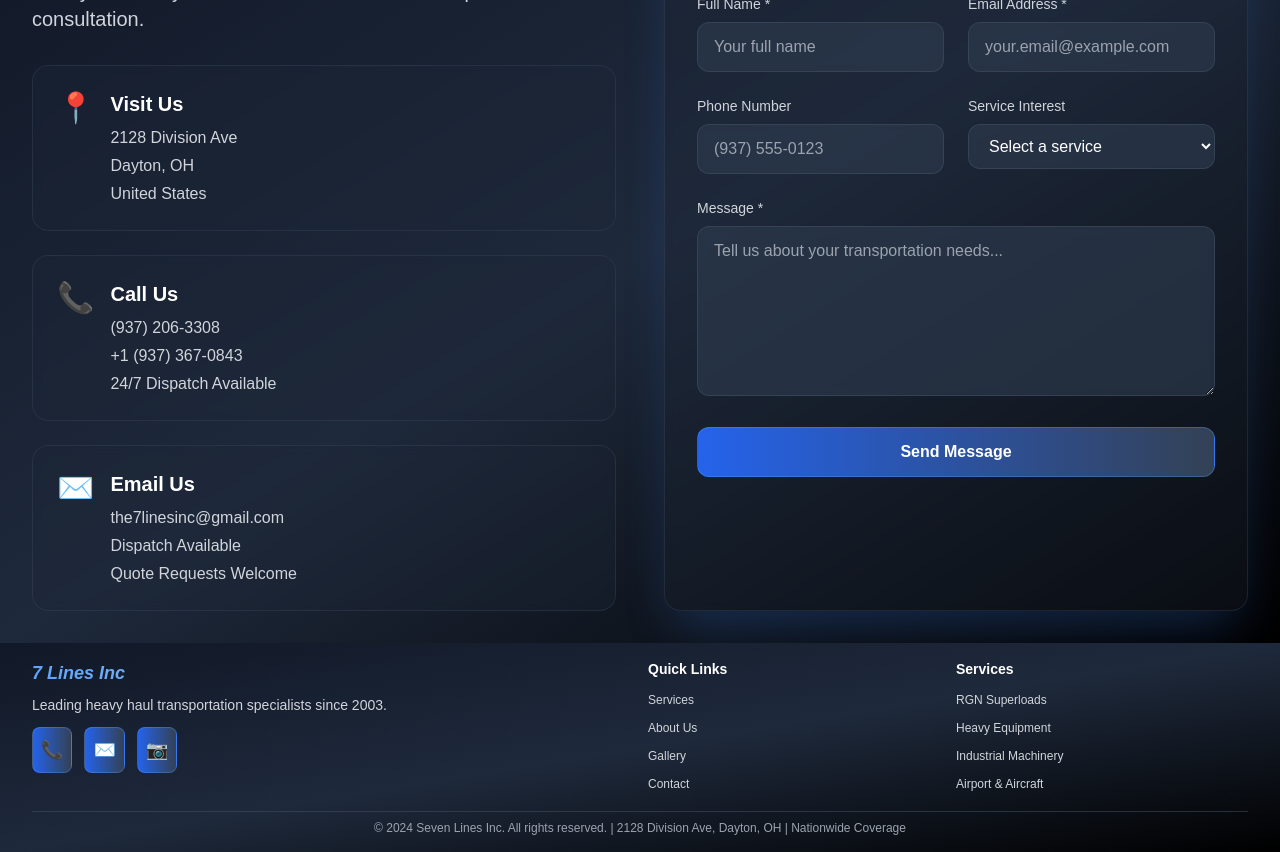
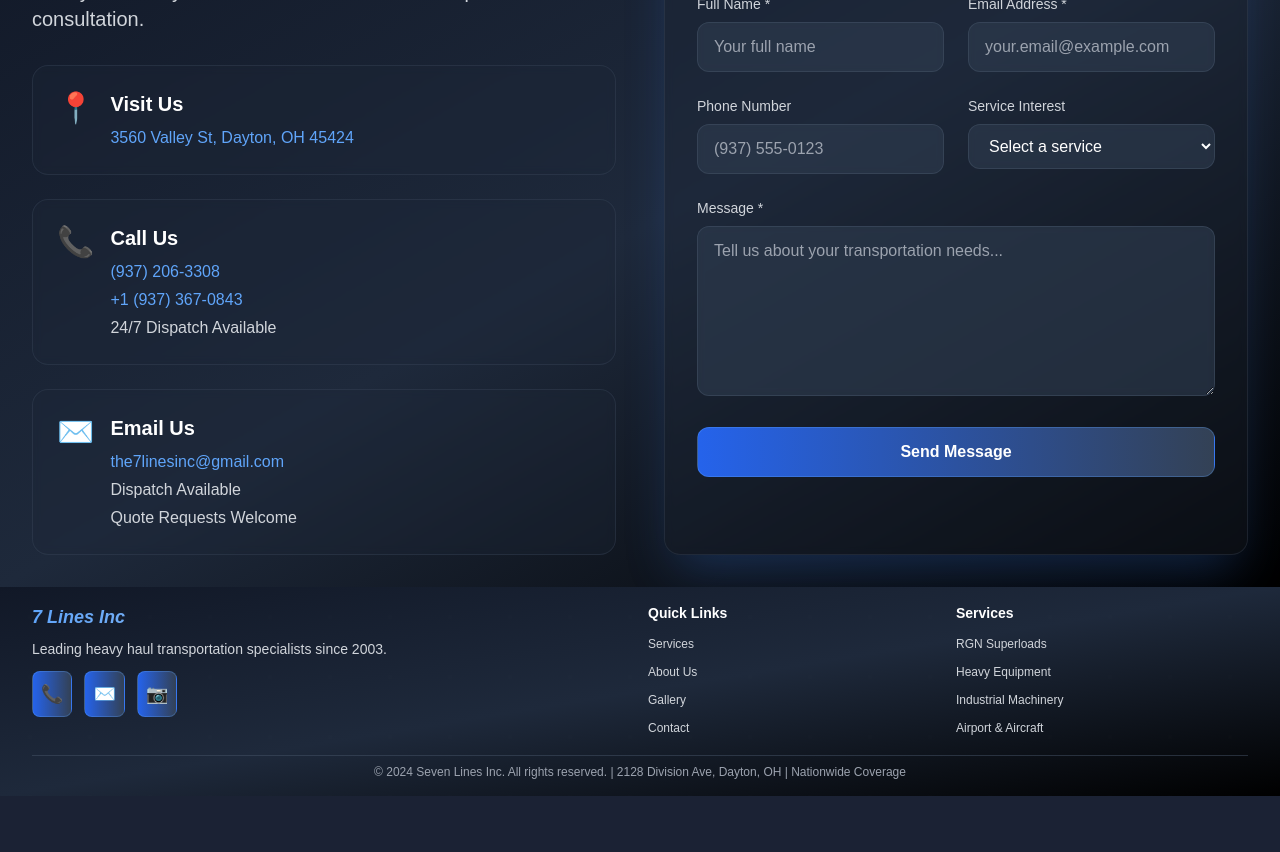
Before and after one commit to workoholyguy/seven-lines, a Next.js app: page /about in a window 1280 px wide. Shown: the part 4200-5052 px from the top of the page. After the commit the page ends 4996 px from the top, so only its background shows below. Built offline with nearby package versions, Linux system fonts and the light colour scheme.

Commit message:
Changed the styling

```diff
--- a/app/components/ContactForm.tsx
+++ b/app/components/ContactForm.tsx
@@ -61,17 +61,27 @@
     {
       icon: "📍",
       title: "Visit Us",
-      details: ["2128 Division Ave", "Dayton, OH", "United States"]
+      details: [
+        { text: "3560 Valley St, Dayton, OH 45424", action: "map", url: "https://maps.google.com/?q=3560+Valley+St+Dayton+OH" },
+      ]
     },
     {
       icon: "📞",
       title: "Call Us",
-      details: ["(937) 206-3308", "+1 (937) 367-0843", "24/7 Dispatch Available"]
+      details: [
+        { text: "(937) 206-3308", action: "tel", url: "tel:9372063308" },
+        { text: "+1 (937) 367-0843", action: "tel", url: "tel:+19373670843" },
+        { text: "24/7 Dispatch Available", action: "none" }
+      ]
     },
     {
       icon: "✉️",
       title: "Email Us",
-      details: ["the7linesinc@gmail.com", "Dispatch Available", "Quote Requests Welcome"]
+      details: [
+        { text: "the7linesinc@gmail.com", action: "email", url: "mailto:the7linesinc@gmail.com" },
+        { text: "Dispatch Available", action: "none" },
+        { text: "Quote Requests Welcome", action: "none" }
+      ]
     }
   ];
 
@@ -120,7 +130,25 @@
                     <h3 className="text-xl font-bold text-white mb-2">{info.title}</h3>
                     <div className="space-y-1">
                       {info.details.map((detail, detailIndex) => (
-                        <p key={detailIndex} className="text-gray-300">{detail}</p>
+                        <p key={detailIndex} className="text-gray-300">
+                          {detail.action === "none" ? (
+                            detail.text
+                          ) : (
+                            <a
+                              href={detail.url}
+                              target={detail.action === "map" ? "_blank" : "_self"}
+                              rel={detail.action === "map" ? "noopener noreferrer" : ""}
+                              className="text-blue-400 hover:text-blue-300 hover:underline transition-colors duration-200 cursor-pointer"
+                              title={
+                                detail.action === "tel" ? "Click to call" :
+                                detail.action === "email" ? "Click to email" :
+                                detail.action === "map" ? "Click to open in maps" : ""
+                              }
+                            >
+                              {detail.text}
+                            </a>
+                          )}
+                        </p>
                       ))}
                     </div>
                   </div>
--- a/app/components/Footer.tsx
+++ b/app/components/Footer.tsx
@@ -32,7 +32,7 @@
               <motion.a
                 whileHover={{ scale: 1.1 }}
                 whileTap={{ scale: 0.95 }}
-                href="mailto:7linesinc@gmail.com"
+                href="mailto:the7linesinc@gmail.com"
                 className="bg-gradient-to-r from-blue-600 to-slate-700 text-white p-2 rounded-lg hover:shadow-lg hover:shadow-blue-500/25 transition-all duration-300 border border-blue-400/30"
               >
                 <span className="text-lg">✉️</span>
--- a/app/gallery/page.tsx
+++ b/app/gallery/page.tsx
@@ -32,7 +32,7 @@
       description: "Transportation of airport equipment and aircraft components to maintenance facilities",
       image: "/gallery34.jpg",
       location: "Cleveland Hopkins International Airport",
-      weight: "85,000 lbs",
+      weight: "285,000 lbs",
       distance: "450 miles"
     },
     {
@@ -42,7 +42,7 @@
       description: "Heavy construction equipment transport including excavators and bulldozers",
       image: "/gallery6.jpg",
       location: "Colorado Construction Site",
-      weight: "120,000 lbs",
+      weight: "320,000 lbs",
       distance: "320 miles"
     },
     {
@@ -52,7 +52,7 @@
       description: "Large industrial machinery transport for manufacturing facility",
       image: "/gallery29.jpeg",
       location: "Michigan Factory",
-      weight: "95,000 lbs",
+      weight: "295,000 lbs",
       distance: "280 miles"
     },
     {
@@ -62,7 +62,7 @@
       description: "Transportation of oil rig components to drilling site",
       image: "/gallery24.jpeg",
       location: "North Dakota Oil Field",
-      weight: "150,000 lbs",
+      weight: "450,000 lbs",
       distance: "600 miles"
     },
     {
@@ -72,7 +72,7 @@
       description: "Large bridge components transport for infrastructure project",
       image: "/gallery32.jpg",
       location: "Ohio Infrastructure Project",
-      weight: "180,000 lbs",
+      weight: "380,000 lbs",
       distance: "520 miles"
     },
     {
@@ -82,7 +82,7 @@
       description: "Heavy mining equipment transport to remote mining site",
       image: "/gallery7.jpg",
       location: "Wyoming Mining Site",
-      weight: "200,000 lbs",
+      weight: "400,000 lbs",
       distance: "750 miles"
     },
     {
@@ -92,7 +92,7 @@
       description: "Transport of aircraft components and parts",
       image: "/gallery26.jpeg",
       location: "Aircraft Manufacturing",
-      weight: "75,000 lbs",
+      weight: "375,000 lbs",
       distance: "290 miles"
     },
     {
@@ -102,7 +102,7 @@
       description: "Specialized transport of heavy machinery and industrial equipment",
       image: "/gallery21.jpeg",
       location: "Texas Industrial Complex",
-      weight: "140,000 lbs",
+      weight: "340,000 lbs",
       distance: "380 miles"
     },
     {
@@ -112,7 +112,7 @@
       description: "Transport of precision manufacturing equipment and machinery",
       image: "/gallery25.jpeg",
       location: "California Manufacturing Plant",
-      weight: "90,000 lbs",
+      weight: "390,000 lbs",
       distance: "320 miles"
     },
     {
@@ -122,7 +122,7 @@
       description: "Transport of pipeline construction equipment and materials",
       image: "/gallery18.jpeg",
       location: "Alaska Pipeline Project",
-      weight: "130,000 lbs",
+      weight: "330,000 lbs",
       distance: "680 miles"
     },
     {
@@ -132,7 +132,7 @@
       description: "Transport of highway construction equipment and materials",
       image: "/gallery14.jpg",
       location: "Interstate Highway Project",
-      weight: "170,000 lbs",
+      weight: "370,000 lbs",
       distance: "480 miles"
     },
     {
@@ -142,7 +142,7 @@
       description: "Transport of large excavation and mining equipment",
       image: "/gallery15.jpg",
       location: "Mining Operation Site",
-      weight: "190,000 lbs",
+      weight: "390,000 lbs",
       distance: "720 miles"
     },
     {
@@ -152,7 +152,7 @@
       description: "Transport of heavy crane equipment and lifting machinery",
       image: "/gallery18.jpeg",
       location: "Construction Site",
-      weight: "155,000 lbs",
+      weight: "355,000 lbs",
       distance: "440 miles"
     },
     {
@@ -162,7 +162,7 @@
       description: "Transport of factory equipment and production machinery",
       image: "/gallery19.jpeg",
       location: "Manufacturing Facility",
-      weight: "100,000 lbs",
+      weight: "300,000 lbs",
       distance: "290 miles"
     },
     {
@@ -172,7 +172,7 @@
       description: "Secure transport of armored vehicles and military equipment",
       image: "/gallery33.jpg",
       location: "Military Installation",
-      weight: "135,000 lbs",
+      weight: "335,000 lbs",
       distance: "460 miles"
     },
     {
@@ -182,7 +182,7 @@
       description: "Transport of bridge construction materials and equipment",
       image: "/gallery22.jpeg",
       location: "Bridge Construction Project",
-      weight: "175,000 lbs",
+      weight: "475,000 lbs",
       distance: "510 miles"
     },
     {
@@ -192,7 +192,7 @@
       description: "Transport of various heavy construction equipment",
       image: "/gallery26.jpeg",
       location: "Construction Project",
-      weight: "160,000 lbs",
+      weight: "560,000 lbs",
       distance: "470 miles"
     },
     {
@@ -202,7 +202,7 @@
       description: "Transport of industrial components and manufacturing equipment",
       image: "/gallery27.jpeg",
       location: "Industrial Complex",
-      weight: "105,000 lbs",
+      weight: "305,000 lbs",
       distance: "330 miles"
     },
     {
@@ -212,7 +212,7 @@
       description: "Transport of infrastructure construction equipment",
       image: "/gallery30.jpeg",
       location: "Infrastructure Project",
-      weight: "185,000 lbs",
+      weight: "485,000 lbs",
       distance: "540 miles"
     },
     {
@@ -222,7 +222,7 @@
       description: "Transport of construction machinery and equipment",
       image: "/gallery10.jpg",
       location: "Construction Site",
-      weight: "145,000 lbs",
+      weight: "345,000 lbs",
       distance: "420 miles"
     }
   ];
--- a/app/page.tsx
+++ b/app/page.tsx
@@ -167,7 +167,7 @@
         {/* Services Section - Full Screen */}
         <section
           ref={servicesRef}
-          className="h-screen bg-gradient-to-br from-slate-800 via-gray-900 to-black flex items-center justify-center"
+          className="h-screen bg-gradient-to-br from-slate-800 via-gray-900 to-black flex items-center justify-center py-6"
         >
           <div className="max-w-7xl mx-auto px-4 sm:px-6 lg:px-8 w-full">
             <motion.div
```
